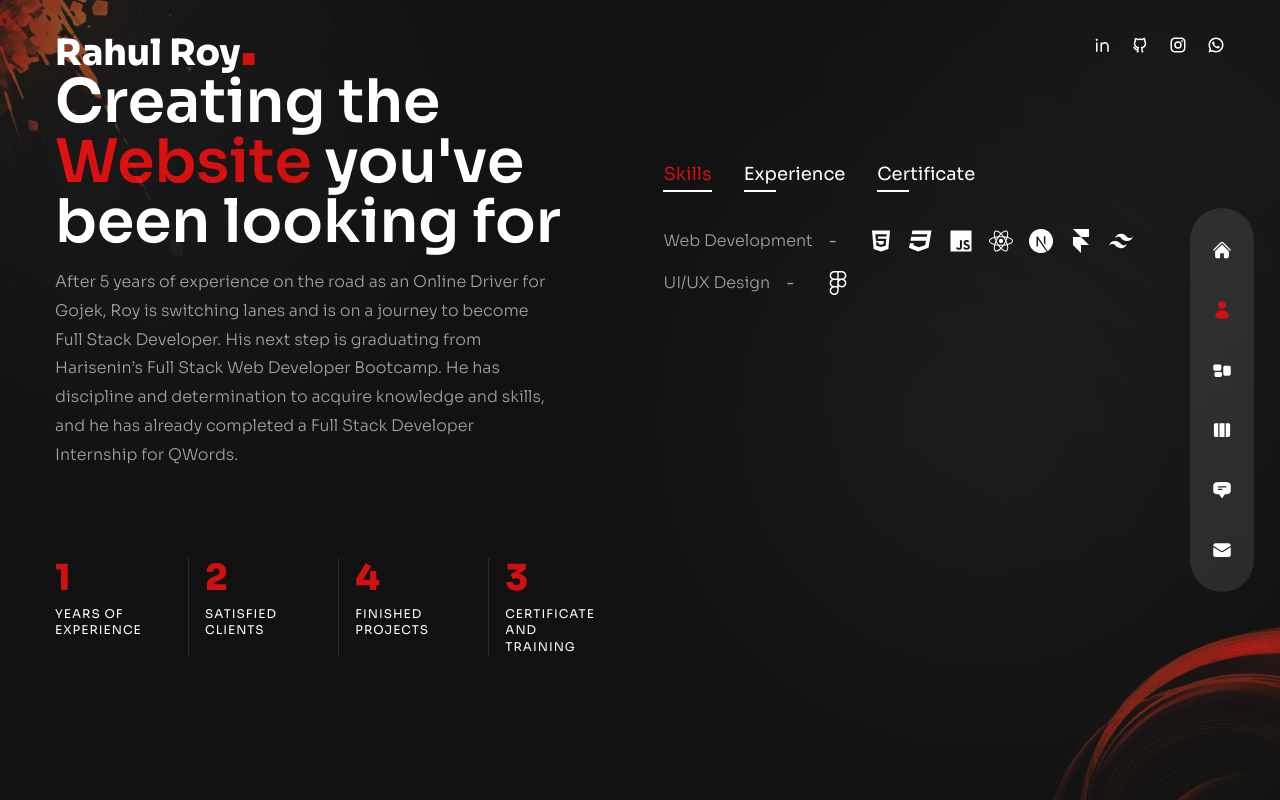
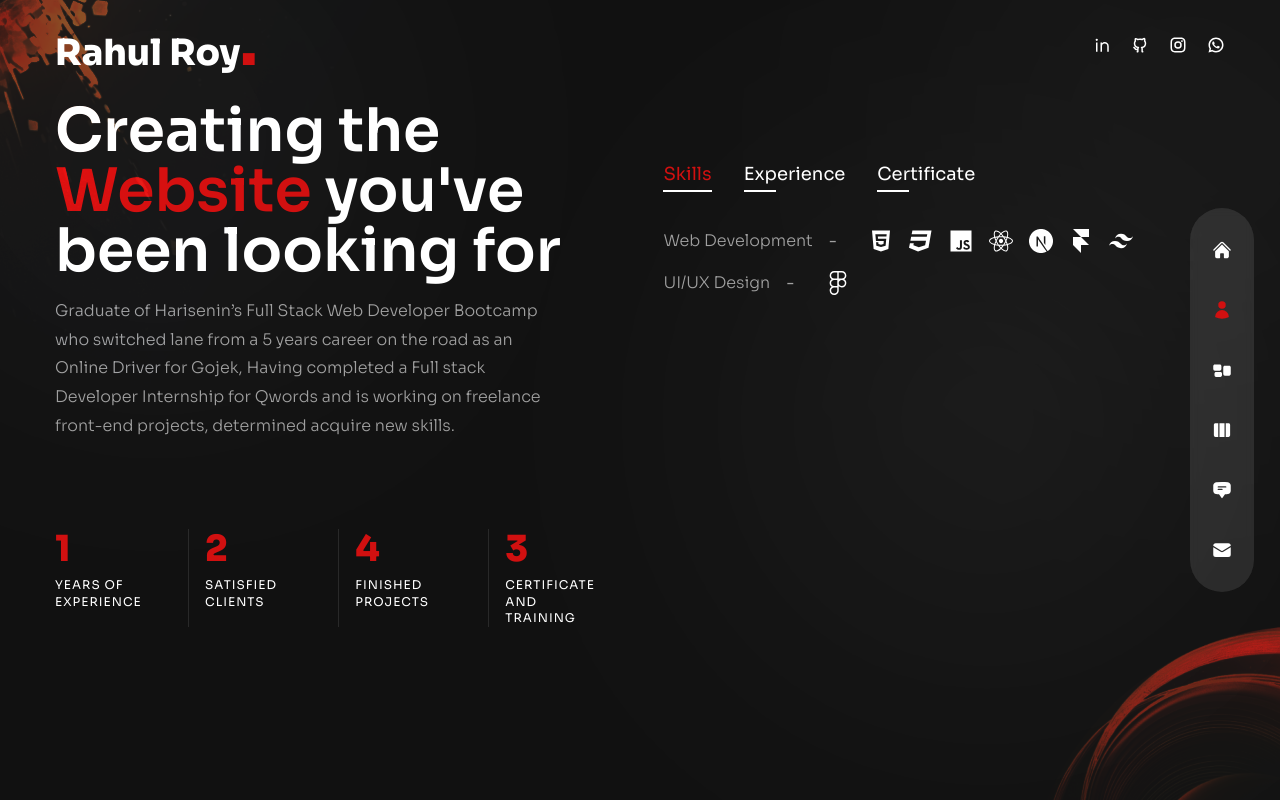
Before and after one commit to rahul-roy-dev/portfolio-next, a Next.js app: page /about in a window 1280 px wide. Built offline with nearby package versions, Linux system fonts and the light colour scheme.

Commit message:
update the about page

```diff
--- a/pages/about/index.js
+++ b/pages/about/index.js
@@ -115,12 +115,7 @@ const About = () => {
             exit="hidden"
             className="max-w-[500px] mx-auto xl:mx-0 mb-6 xl:mb-12 px-2 xl:px-0"
           >
-            After 5 years of experience on the road as an Online Driver for
-            Gojek, Roy is switching lanes and is on a journey to become Full
-            Stack Developer. His next step is graduating from Harisenin’s Full
-            Stack Web Developer Bootcamp. He has discipline and determination to
-            acquire knowledge and skills, and he has already completed a Full
-            Stack Developer Internship for QWords.
+            Graduate of Harisenin’s Full Stack Web Developer Bootcamp  who switched lane  from a  5 years career on the road as an Online Driver for Gojek, Having completed a Full stack Developer Internship for Qwords and is working on freelance front-end projects, determined acquire new skills.
           </motion.p>
           {/* counters */}
           <motion.div
```
